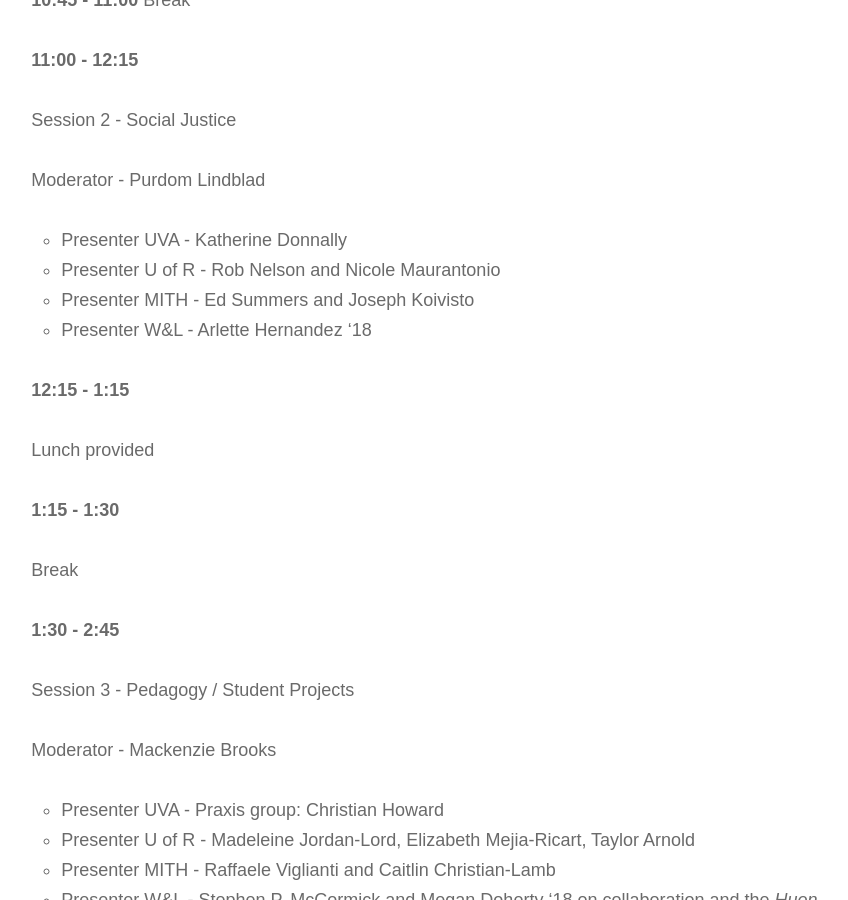
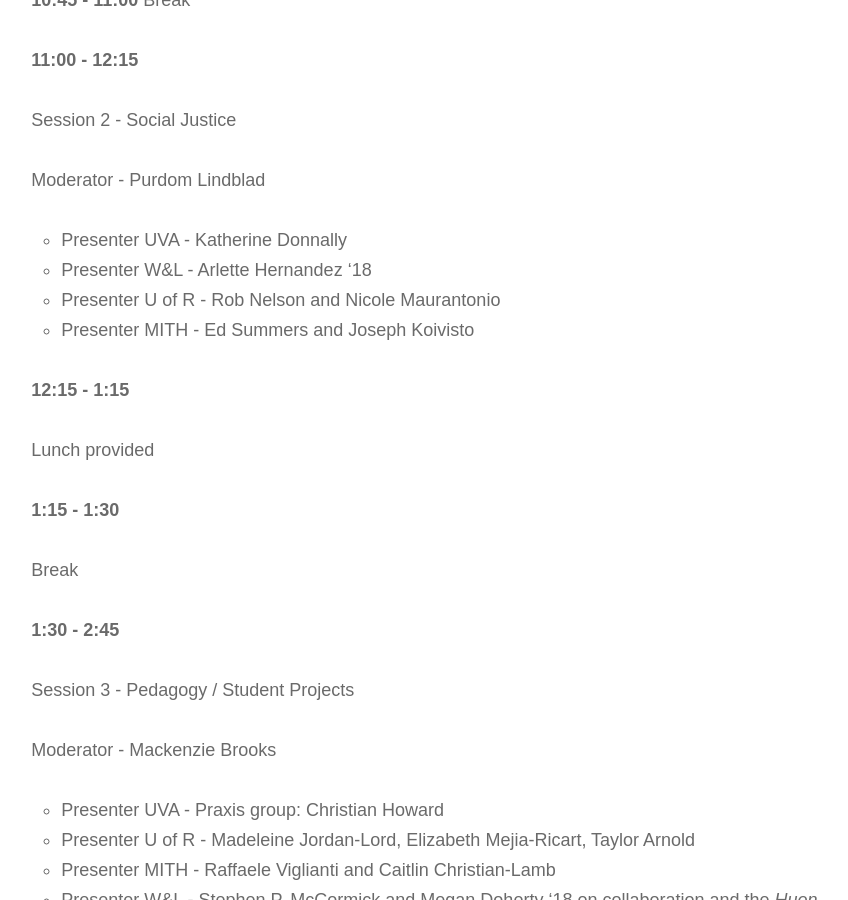
Before and after one commit to scholarslab/regional-symposium, a Jekyll site: the page built from schedule.md, in a window 1280 px wide and 900 px high, scrolled down 776 px. Shown: the whole window, without its empty margins (187-1035 px from the left). Built offline with Jekyll 4.4.1, drawn with Linux system fonts in a browser that asks for light colours; nearby versions of some CDN libraries; comment, search, counter and statistics services are not loaded.

Commit message:
Rearranged panels

```diff
--- a/schedule.md
+++ b/schedule.md
@@ -37,9 +37,9 @@
 Moderator - Purdom Lindblad
 
 * Presenter UVA - Katherine Donnally
+* Presenter W&amp;L - Arlette Hernandez '18
 * Presenter U of R - Rob Nelson and Nicole Maurantonio
 * Presenter MITH - Ed Summers and Joseph Koivisto
-* Presenter W&amp;L - Arlette Hernandez '18
 
 **12:15 - 1:15**
 
```
